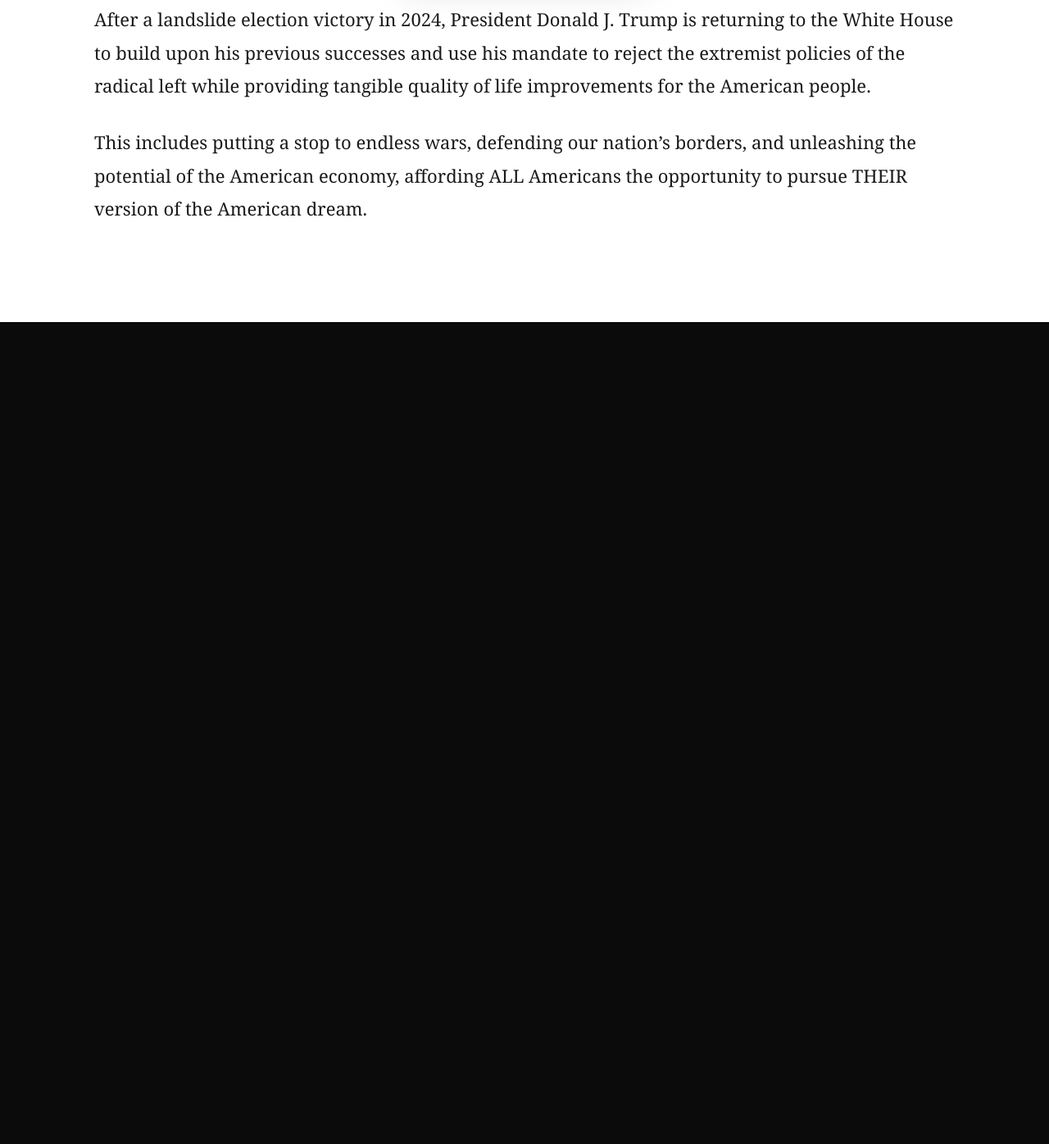
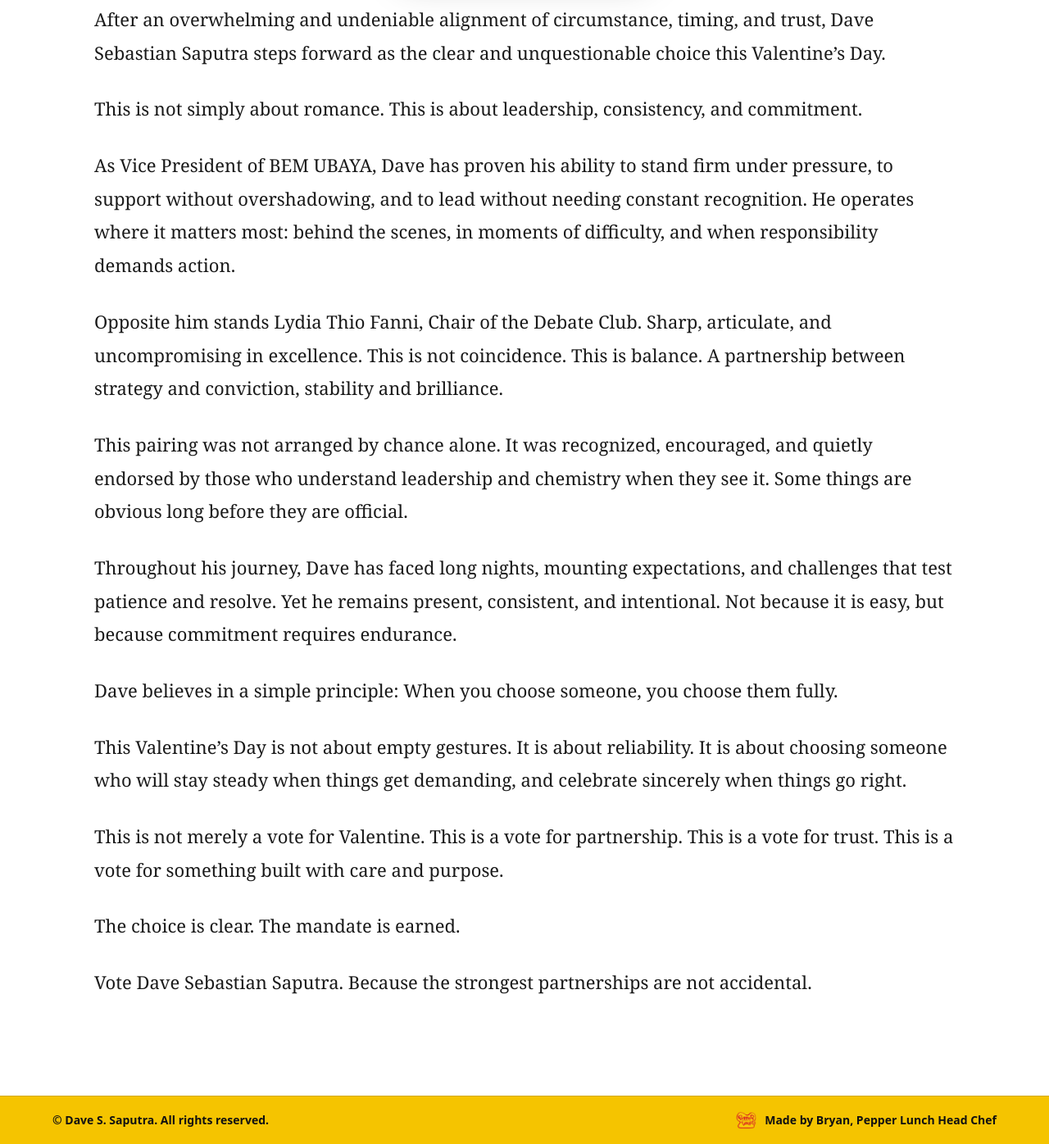
Before and after one commit to BryanGilbert-T/dave4lydia, a plain HTML site: page about.html in a window 1280 px wide. Shown: the part 556-1952 px from the top of the page at 82% size. Before the commit the page ends 949 px from the top, so only its background shows below. Drawn offline with Linux system fonts and the light colour scheme; a script that the page names is missing.

Commit message:
Add footer and etc

```diff
--- a/about.html
+++ b/about.html
@@ -54,17 +54,67 @@
   <!-- Content section -->
   <section class="about-content">
     <div class="about-content__inner">
-      <p>
-        After a landslide election victory in 2024, President Donald J. Trump is returning to the White House to build upon
-        his previous successes and use his mandate to reject the extremist policies of the radical left while providing
-        tangible quality of life improvements for the American people.
-      </p>
-
-      <p>
-        This includes putting a stop to endless wars, defending our nation’s borders, and unleashing the potential of the
-        American economy, affording ALL Americans the opportunity to pursue THEIR version of the American dream.
-      </p>
+        <p>
+            After an overwhelming and undeniable alignment of circumstance, timing, and trust, Dave Sebastian Saputra steps forward as the clear and unquestionable choice this Valentine’s Day.
+        </p>
+        <p>
+This is not simply about romance.
+This is about leadership, consistency, and commitment.
+</p>
+<p>
+As Vice President of BEM UBAYA, Dave has proven his ability to stand firm under pressure, to support without overshadowing, and to lead without needing constant recognition. He operates where it matters most: behind the scenes, in moments of difficulty, and when responsibility demands action.
+</p>
+<p>
+Opposite him stands Lydia Thio Fanni, Chair of the Debate Club. Sharp, articulate, and uncompromising in excellence. This is not coincidence. This is balance. A partnership between strategy and conviction, stability and brilliance.
+</p>
+<p>
+This pairing was not arranged by chance alone. It was recognized, encouraged, and quietly endorsed by those who understand leadership and chemistry when they see it. Some things are obvious long before they are official.
+</p>
+<p>
+Throughout his journey, Dave has faced long nights, mounting expectations, and challenges that test patience and resolve. Yet he remains present, consistent, and intentional. Not because it is easy, but because commitment requires endurance.
+</p>
+<p>
+Dave believes in a simple principle:
+When you choose someone, you choose them fully.
+</p>
+<p>
+This Valentine’s Day is not about empty gestures.
+It is about reliability.
+It is about choosing someone who will stay steady when things get demanding, and celebrate sincerely when things go right.
+</p>
+<p>
+This is not merely a vote for Valentine.
+This is a vote for partnership.
+This is a vote for trust.
+This is a vote for something built with care and purpose.
+</p>
+<p>
+The choice is clear.
+The mandate is earned.
+</p>
+<p>
+Vote Dave Sebastian Saputra.
+Because the strongest partnerships are not accidental.
+</p>
     </div>
   </section>
 </body>
+<footer class="footer">
+  <div class="footer__inner">
+    <!-- Left -->
+    <div class="footer__left">
+      © <span id="year"></span> Dave S. Saputra. All rights reserved.
+    </div>
+
+    <!-- Right -->
+    <div class="footer__right">
+        <img
+            src="assets/pepperlunch.png"
+            alt="Pepper Lunch Logo"
+            class="footer__logo"
+        />
+      <span>Made by Bryan, Pepper Lunch Head Chef</span>
+    </div>
+  </div>
+</footer>
 </html>
--- a/css/styles.css
+++ b/css/styles.css
@@ -146,6 +146,7 @@ body{
   color: var(--muted);
   line-height: 1.6;
   text-shadow: 0 8px 18px rgba(0,0,0,.30);
+  font-weight: bold;
 }
 
 .hero__actions{
@@ -286,7 +287,7 @@ body{
 
 /* ===== Why Choose Dave Page ===== */
 .page-why{
-  background: #0b0b0b;
+  background: #141f49;           /* navy behind cards */
 }
 
 /* Title band */
@@ -311,16 +312,29 @@ body{
   display: grid;
   grid-template-columns: 1fr 1fr;
   gap: 0;
+  padding: 0 50px;
 }
 
 /* Card */
 .why-card{
   position: relative;
   min-height: 360px;
-  background-image: var(--bg);
   background-size: cover;
   background-position: center;
   overflow: hidden;
+}
+
+.why-card--1{
+    background-image: url("../assets/why-3.jpg");
+}
+.why-card--2{
+    background-image: url("../assets/why-4.jpg");
+}
+.why-card--3{
+    background-image: url("../assets/why-1.jpg");
+}
+.why-card--4{
+    background-image: url("../assets/why-2.jpg");
 }
 
 .why-card__overlay{
@@ -628,3 +642,47 @@ body{
     height: 18px;
   }
 }
+
+/* ===== Footer ===== */
+.footer{
+  background: #f5c400; /* yellow */
+  border-top: 1px solid rgba(0,0,0,.15);
+}
+
+.footer__inner{
+  max-width: 1200px;
+  margin: 0 auto;
+  padding: 18px 24px;
+
+  display: flex;
+  align-items: center;
+  justify-content: space-between;
+
+  font-size: 14px;
+  font-weight: 600;
+  color: #111;
+}
+
+.footer__right{
+  display: flex;
+  align-items: center;
+  gap: 10px;
+}
+
+.footer__logo{
+  height: 22px;       /* adjust if needed */
+  width: auto;
+  display: block;
+}
+
+/* Responsive */
+@media (max-width: 720px){
+  .footer__inner{
+    flex-direction: column;
+    gap: 6px;
+    text-align: center;
+  }
+  .footer__right{
+    justify-content: center;
+  }
+}
```
Also changed, not shown: index.html (+19 -1 lines), why.html (+23 -4 lines), assets/pepperlunch.png (added), assets/why-1.jpg (added), 3 other files.
